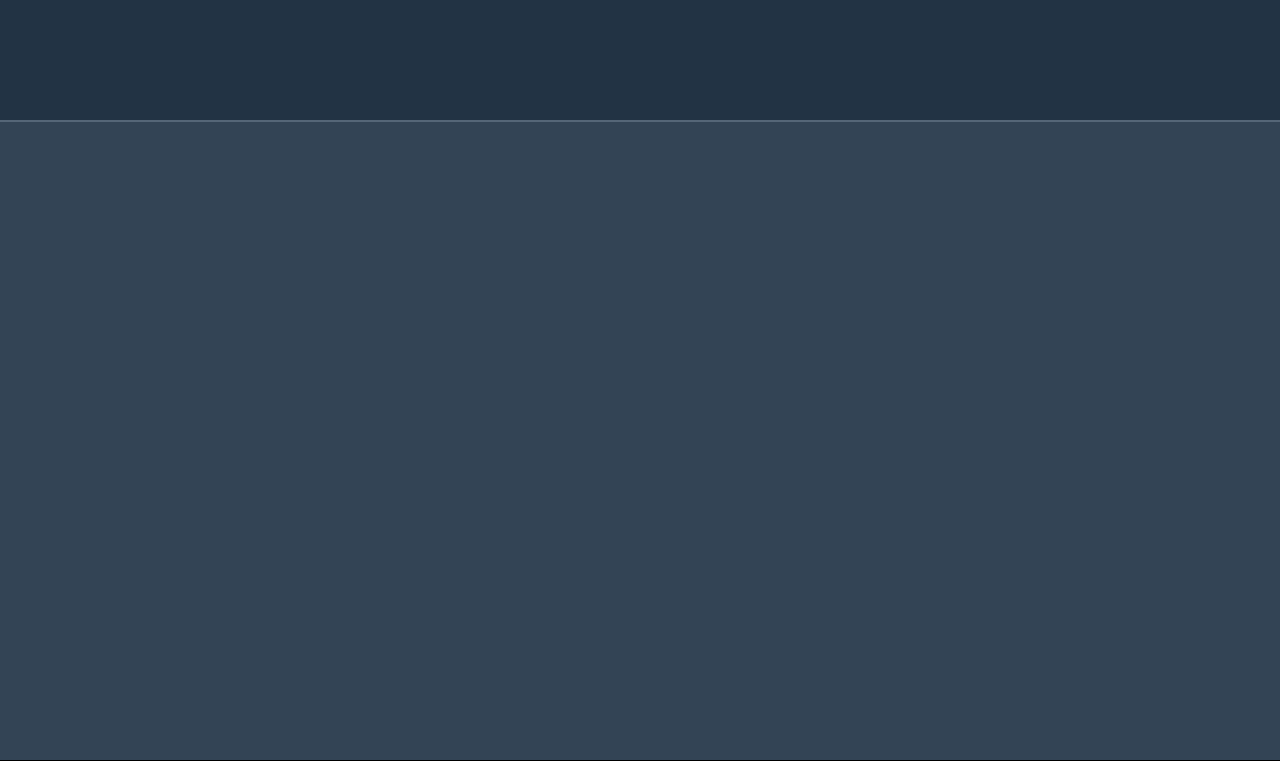
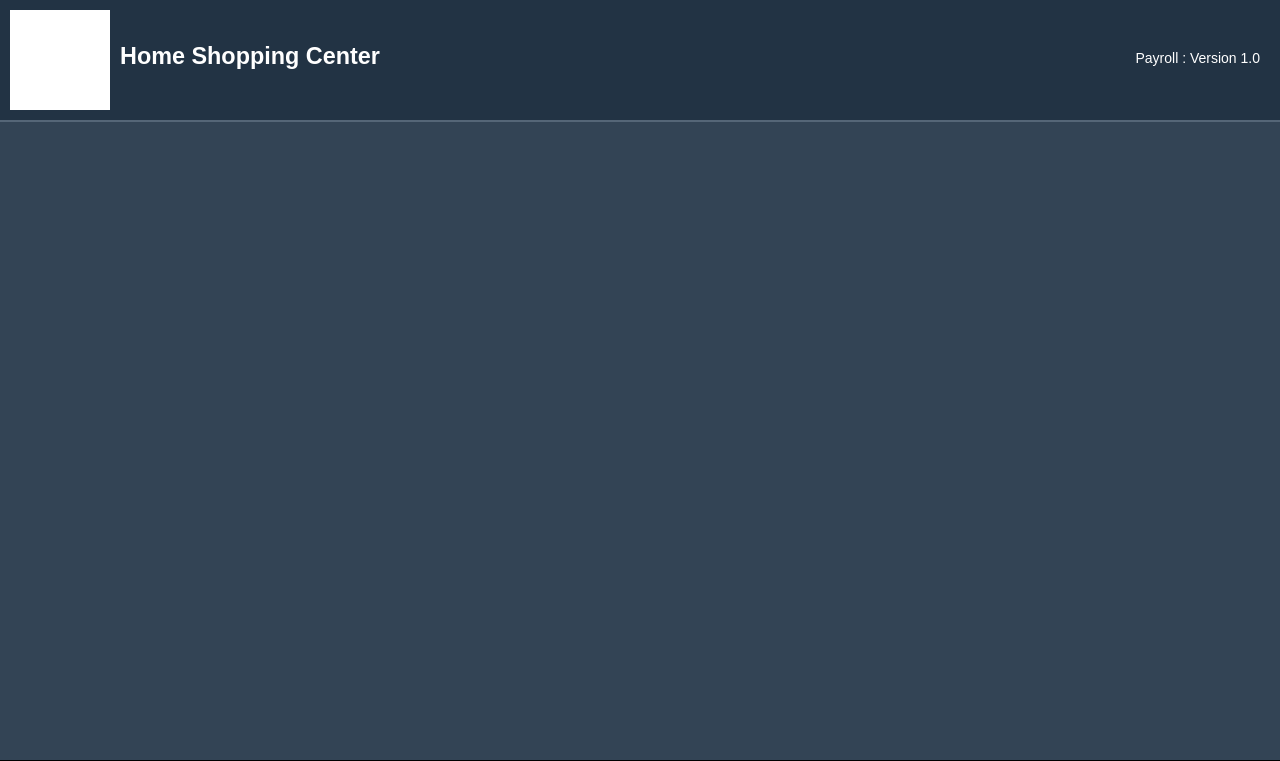
Before and after one commit to realneo/payroll, a PHP site: page / in a window 1280 px wide. Shown: the top 761 px of the page. Run offline with PHP 8.4, Linux system fonts and the light colour scheme; some libraries are stand-ins or nearby versions.

Commit message:
Markup for Top Header is Done

```diff
--- a/assets/css/main.css
+++ b/assets/css/main.css
@@ -1,3 +1,11 @@
+/************************************
+ * Overall
+ ************************************/
+*{
+    font-family: arial;
+}
+
+
 /************************************
  * Top Header
  ************************************/
@@ -11,6 +19,27 @@
     border-bottom: solid 2px #567;
 }
 
+#top_logo{
+    float:left;
+    width:100px;
+    height:100px;
+    background-color: #fff;
+}
+
+#top_company_name{
+    float:left;
+    padding:10px;
+    color:#fff;
+    font-size:20px;
+}
+
+#software_name{
+    float:right;
+    padding:10px;
+    padding-top:40px;
+    color:#fff;
+    font-size:14px;
+}
 /************************************
  * Container
  ************************************/
@@ -24,6 +53,15 @@
 }
 
 /************************************
+ * Container Class
+ ************************************/
+
+.container{
+    position:relative;
+    padding:10px;
+}
+
+/************************************
  * Footer
  ************************************/
 #footer{
--- a/index.php
+++ b/index.php
@@ -11,7 +11,11 @@
     </head>
     <body>
         <div id='top_header'>
-
+            <div class='container'>
+                <div id='top_logo'></div><!-- top_logo -->
+                <div id='top_company_name'><h3>Home Shopping Center</h3></div>
+                <div id='software_name'>Payroll : Version 1.0</div>
+            </div><!-- .container -->
         </div><!-- top_header -->
 
         <div id='container'>
```
